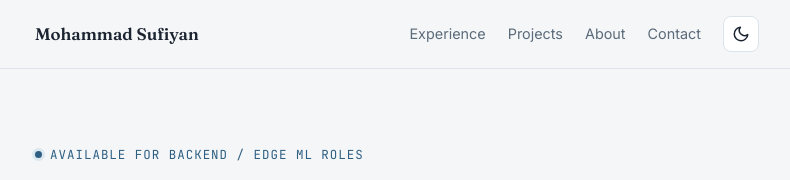
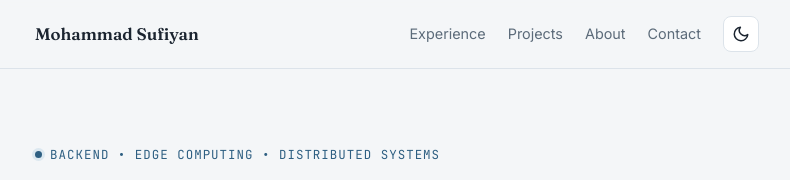
Before and after one commit to MdSufiyan005/MdSufiyan005.github.io, a plain HTML site: page index.html in a window 1280 px wide. Shown: the top 180 px of the page, without its empty margins (243-1033 px from the left). Drawn offline with Linux system fonts and the light colour scheme.

Commit message:
edited text

```diff
--- a/index.html
+++ b/index.html
@@ -470,7 +470,7 @@
 <main id="top">
   <section class="hero" style="border-top:none; padding-top:76px;">
     <div class="wrap">
-      <div class="eyebrow">Available for backend / edge ML roles</div>
+     <div class="eyebrow">Backend • Edge Computing • Distributed Systems</div>
       <h1>Building inference that runs where the <span class="accent">RAM runs out.</span></h1>
       <p class="lede">I'm Mohammad Sufiyan ,an Edge AI/ML engineer and backend developer. I love building backend systems, with a particular focus on edge computing and distributed systems. I'm especially interested in designing software that runs reliably on resource-constrained devices and scales across distributed environments.</p>
       <div class="hero-links">
```
